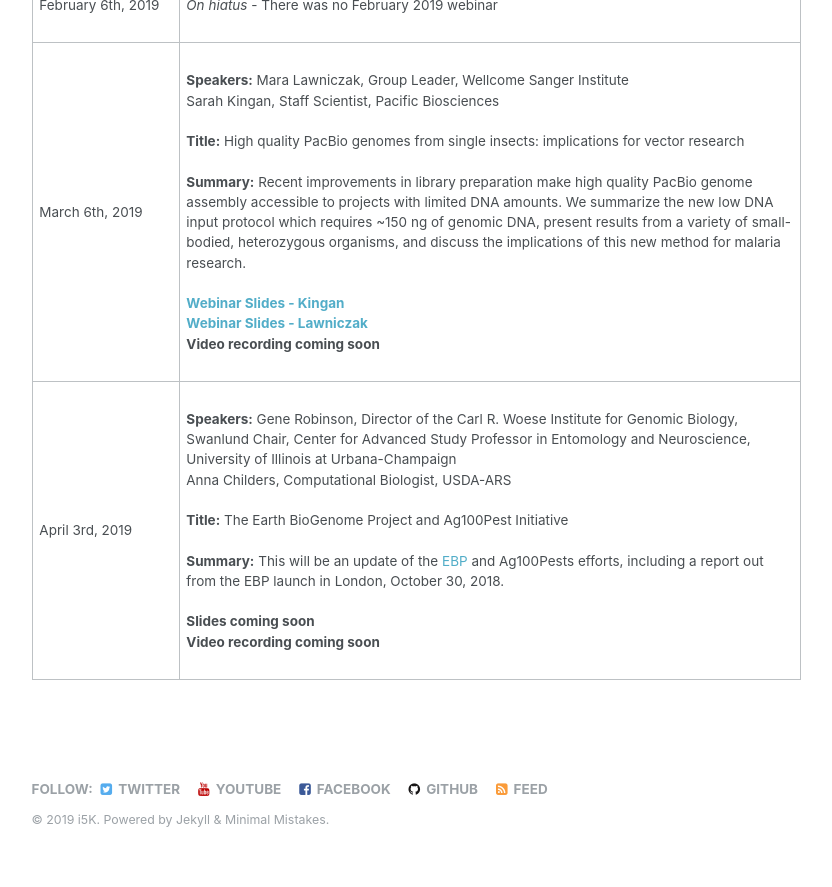
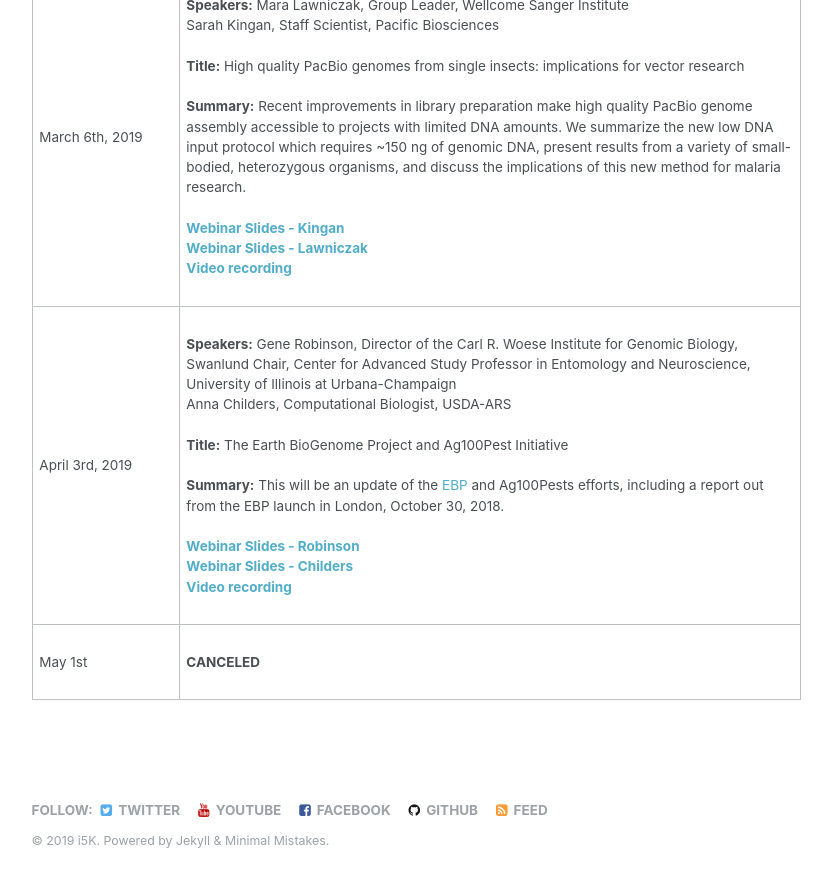
Before and after one commit to i5k/i5k.github.io, a Jekyll site: the page built from _pages/webinar.md, in a window 1280 px wide and 900 px high, scrolled down 9841 px. Shown: the top 887 px of the window, without its empty margins (250-1082 px from the left). Built offline with Jekyll 4.4.1, drawn with Linux system fonts in a browser that asks for light colours; some of the changed text lies outside the part shown.

Commit message:
updates to webinar page, adding slides and links to recordings for multiple talks.

```diff
--- a/_pages/webinar.md
+++ b/_pages/webinar.md
@@ -63,7 +62,7 @@ If you have problems connecting, please refer to this [WebEx help page](https://
 |January&nbsp;3rd,&nbsp;2018| *On hiatus* - There was no January 2018 webinar|
 |February&nbsp;7th,&nbsp;2018|<br>__Speaker:__ Adam M. Phillippy, Investigator, National Human Genome Research Institute <br><br>__Title:__ The pleasures and perils of assembling insect genomes <br><br>__Summary:__ Many insect species present a formidable genome assembly challenge due to their small body size and highly diverse and repetitive genomes. Emerging technologies such as long-read sequencing, linked read clouds, Hi-C mapping, and optical mapping are helping to address these challenges, but present some new challenges of their own. I will present the common pitfalls of insect genome assembly, and review my recent experience assembling various Aedes and Anopheles mosquito genomes using these technologies. <br><br>__[Slides](webinar_slides/i5k_webinar_Phillippy-02-07-2018.pdf)__<br>__[Video Recording](https://youtu.be/zGYbiArVMV0)__<br><br>|
 |March&nbsp;7th,&nbsp;2018|<br>__Speaker:__ Ning Jiang, Professor, Dept. of Horticulture, Michigan State University <br><br>__Title:__ Construction of custom repeat libraries for genome annotation <br><br>__Summary:__ Introduction of background, rationale, and methods for building transposon library prior to gene annotation. <br><br>__[Slides](webinar_slides/i5k_webinar_Jiang-03-07-2018.pdf)__<br>__[Video Recording](https://youtu.be/O05ZzBxqrxw)__<br><br>|
-|April&nbsp;4th&nbsp;2018|<br>__Speaker:__ Carson Holt, Research Associate, USTAR Center for Genetic Discovery, University of Utah <br><br>__Title:__ Automated Genome Annotation and Analysis <br><br>__Summary:__ Introduction to gene prediction and genome annotation methods, organism specific considerations that can affect the annotation process, and a brief example of using automated pipelines such as MAKER for structural and functional annotation of a genome. <br><br>__[Slides](/webinar_slides/i5k_webinar_Maker-04-04-2018.pdf)__<br>__Video recording coming soon__<br><br>|
+|April&nbsp;4th&nbsp;2018|<br>__Speaker:__ Carson Holt, Research Associate, USTAR Center for Genetic Discovery, University of Utah <br><br>__Title:__ Automated Genome Annotation and Analysis <br><br>__Summary:__ Introduction to gene prediction and genome annotation methods, organism specific considerations that can affect the annotation process, and a brief example of using automated pipelines such as MAKER for structural and functional annotation of a genome. <br><br>__[Slides](/webinar_slides/i5k_webinar_Maker-04-04-2018.pdf)__<br>__[Video recording](https://youtu.be/YK5rGK9VPtM)__<br><br>|
 |May&nbsp;2nd,&nbsp;2018|<br>__Speaker:__ Ben Busby, Genomic Outreach Coordinator and Bioinformatics Training Lead, NCBI <br><br>__Title:__ NCBI Resources in the Data Science Era! <br><br>__Summary:__ Ben will discuss a number of NCBI databases, submissions, finding, extracting and analyzing data. After a brief introduction, he will work through a use case.  At the end, he will talk about some research projects which use similar workflows that were prototyped in a hackathon setting (one example with a collaborator from i5k).<br><br>__[Slides](/webinar_slides/i5k_webinar_NCBI_05-02-2018.pdf)__<br>__[Video Recording](https://youtu.be/thBitJYKkHY)__<br><br>|
 |June&nbsp;6th,&nbsp;2018|<br>No webinar in June to accomodate those attending the [11th Annual Arthropod Genomics Symposium](http://arthropod.igb.illinois.edu/) June 7-9 at the University of Illinois at Urbana-Champaign.<br><br>|
 |July&nbsp;11th,&nbsp;2018|<br>*Note this date is one week later than normal due to the US Federal Holiday on July 4th*<br><br>__Speaker:__ Dr. Brian J. Henson, Sr. Sequencing Specialist, Mid-Atlantic, Illumina, Inc. <br><br>__Title:__ Using Illumina’s NGS Technology to Empower Genetic Discovery<br><br>__Summary:__ This seminar will focus on how Illumina’s SBS (sequencing by synthesis) technology can be used to drive genomic discovery. We will present an overview of how NGS works and discuss our different platforms. We will also discuss whole genome sequencing with a focus on our Nextera DNA Flex library prep kit.<br><br>__[Slides](i5k_webinar_Henson_illumina-07-11-2018.pdf)__ <br>__Will the presentation be recorded:__ No video recording made available<br><br>
@@ -74,5 +73,6 @@ If you have problems connecting, please refer to this [WebEx help page](https://
 |December&nbsp;5th,&nbsp;2018|<br>*On hiatus* - There was no December 2018 webinar<br><br>|
 |January&nbsp;2nd,&nbsp;2019|<br>*On hiatus* - There was no January 2019 webinar<br><br>|
 |February&nbsp;6th,&nbsp;2019|<br>*On hiatus* - There was no February 2019 webinar<br><br>|
-|March&nbsp;6th,&nbsp;2019|<br>__Speakers:__ Mara Lawniczak, Group Leader, Wellcome Sanger Institute<br>Sarah Kingan, Staff Scientist, Pacific Biosciences<br><br>__Title:__ High quality PacBio genomes from single insects: implications for vector research <br><br>__Summary:__ Recent improvements in library preparation make high quality PacBio genome assembly accessible to projects with limited DNA amounts. We summarize the new low DNA input protocol which requires ~150 ng of genomic DNA, present results from a variety of small-bodied, heterozygous organisms, and discuss the implications of this new method for malaria research.<br><br>__[Webinar Slides - Kingan](webinar_slides/i5k_webinar_PacBio_Kingan_Mar06_2019.pdf)<br>[Webinar Slides - Lawniczak](webinar_slides/i5k_webinar_PacBio_Lawniczak_Mar06_2019.pdf)__<br>__Video recording coming soon__<br><br>|
-|April&nbsp;3rd,&nbsp;2019|<br>__Speakers:__ Gene Robinson, Director of the Carl R. Woese Institute for Genomic Biology, Swanlund Chair, Center for Advanced Study Professor in Entomology and Neuroscience, University of Illinois at Urbana-Champaign<br>Anna Childers, Computational Biologist, USDA-ARS<br><br>__Title:__ The Earth BioGenome Project and Ag100Pest Initiative <br><br>__Summary:__ This will be an update of the [EBP](https://www.earthbiogenome.org/) and Ag100Pests efforts, including a report out from the EBP launch in London, October 30, 2018.<br><br>__Slides coming soon__<br>__Video recording coming soon__<br><br>|
+|March&nbsp;6th,&nbsp;2019|<br>__Speakers:__ Mara Lawniczak, Group Leader, Wellcome Sanger Institute<br>Sarah Kingan, Staff Scientist, Pacific Biosciences<br><br>__Title:__ High quality PacBio genomes from single insects: implications for vector research <br><br>__Summary:__ Recent improvements in library preparation make high quality PacBio genome assembly accessible to projects with limited DNA amounts. We summarize the new low DNA input protocol which requires ~150 ng of genomic DNA, present results from a variety of small-bodied, heterozygous organisms, and discuss the implications of this new method for malaria research.<br><br>__[Webinar Slides - Kingan](webinar_slides/i5k_webinar_PacBio_Kingan_Mar06_2019.pdf)<br>[Webinar Slides - Lawniczak](webinar_slides/i5k_webinar_PacBio_Lawniczak_Mar06_2019.pdf)__<br>__[Video recording](https://youtu.be/2xs9MaofTzE)__<br><br>|
+|April&nbsp;3rd,&nbsp;2019|<br>__Speakers:__ Gene Robinson, Director of the Carl R. Woese Institute for Genomic Biology, Swanlund Chair, Center for Advanced Study Professor in Entomology and Neuroscience, University of Illinois at Urbana-Champaign<br>Anna Childers, Computational Biologist, USDA-ARS<br><br>__Title:__ The Earth BioGenome Project and Ag100Pest Initiative <br><br>__Summary:__ This will be an update of the [EBP](https://www.earthbiogenome.org/) and Ag100Pests efforts, including a report out from the EBP launch in London, October 30, 2018.<br><br>__[Webinar Slides - Robinson](webinar_slides/i5k_webinar_EBP_Robinson_Apr_03_2019.pdf)__ <br> __[Webinar Slides - Childers](webinar_slides/i5K_webinar_Ag100Pest_Childers_Apr_03_2019.pdf)__<br>__[Video recording](https://youtu.be/y68iJOWGIDc)__<br><br>|
+|May&nbsp;1st|<br>__CANCELED__<br><br>|
```
Also changed, not shown: other parts of _pages/webinar.md (+0 -1 lines), 2 other files.
